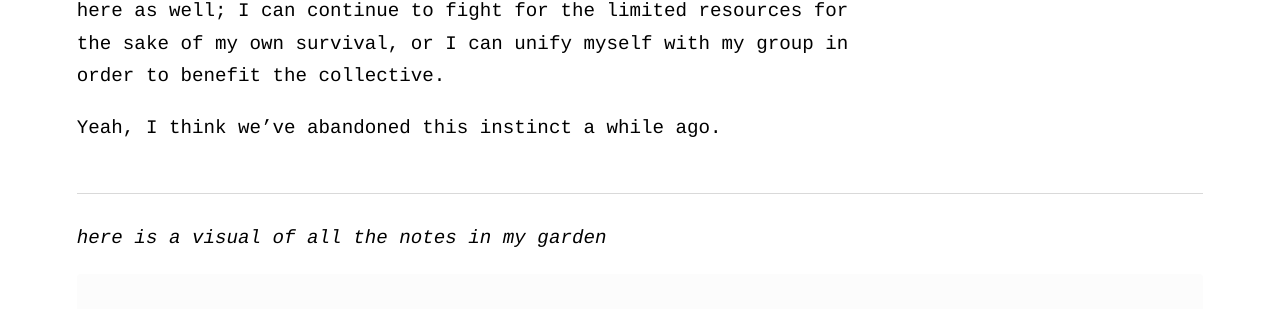
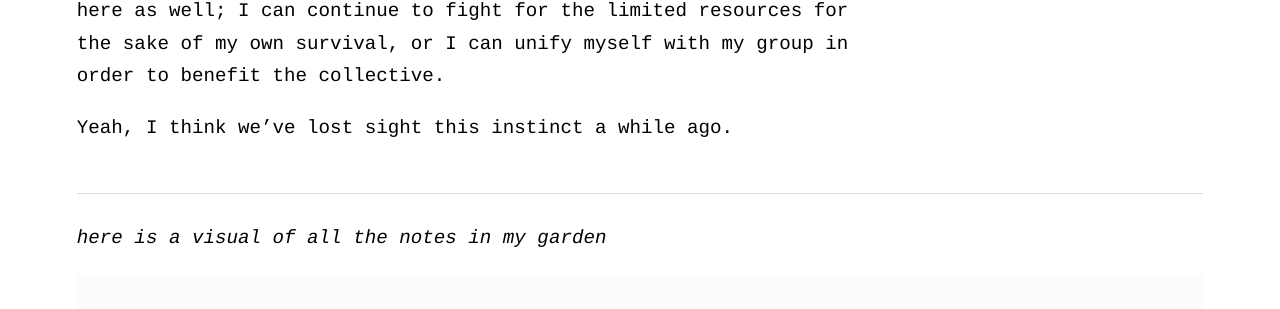
Before and after one commit to geminiworms/talyssagarden.github.io, a Jekyll site: the page built from _notes/quorum-sensing.md, in a window 1280 px wide and 900 px high, scrolled down 1243 px. Shown: the part 143-452 px from the top of the window. Built offline with Jekyll 4.4.1, drawn with Linux system fonts in a browser that asks for light colours.

Commit message:
Update quorum-sensing.md

```diff
--- a/_notes/quorum-sensing.md
+++ b/_notes/quorum-sensing.md
@@ -10,4 +10,4 @@ In all orders of biology, it seems that there is some mechanism in place for col
 
 Something I'm trying to get at here is whether or not we as humans have maintained any of these behaviors, or if we've strayed too far in the name of individualism (or is it intraspecies competition). But intraspecies competition is not unique... and actually, a lot of these communal behaviors are a response to external stress... which also makes intraspecies competition more likely. So there is morality happening here as well; I can continue to fight for the limited resources for the sake of my own survival, or I can unify myself with my group in order to benefit the collective. <br>
 
-Yeah, I think we've abandoned this instinct a while ago.
+Yeah, I think we've lost sight this instinct a while ago.
```
